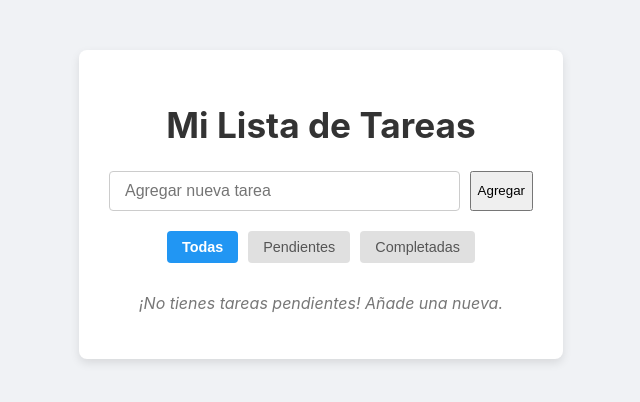
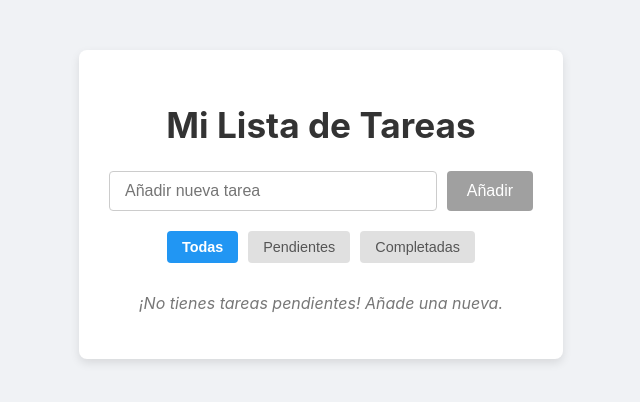
Before and after one commit to PaulaKDev/ToDo-App, a React (Vite) app: page / in a window 1280 px wide. Shown: the top 402 px of the page, without its empty margins (349-989 px from the left). Built offline with nearby package versions, Linux system fonts and the light colour scheme.

Commit message:
TodoForm.jsx : Botón Deshabilitado, Corrección de Clase CSS, Mejora de Texto y Accesibilidad

```diff
--- a/src/components/TodoForm.jsx
+++ b/src/components/TodoForm.jsx
@@ -11,6 +11,9 @@ function TodoForm({ addTodo }) {
         setValue(""); // Limpiar el input después de añadir la tarea
     };
 
+    // Variable para determinar si el botón debe estar deshabilitado.
+    const isButtonDisabled = value.trim() === "";
+
     return (
         <form onSubmit={handleSubmit} className="todo-form">
         <input
@@ -18,9 +21,12 @@ function TodoForm({ addTodo }) {
             className="todo-input"
             value={value}
             onChange={(e) => setValue(e.target.value)}
-            placeholder="Agregar nueva tarea"
+            placeholder="Añadir nueva tarea"
+            aria-label="Campo para añadir una nueva tarea"
         />
-        <button type="submit" className="todo-button">Agregar</button>
+        <button type="submit" className="add-button" disabled={isButtonDisabled} aria-label="Añadir tarea">
+            Añadir
+        </button>
         </form>
     );
 }
```
